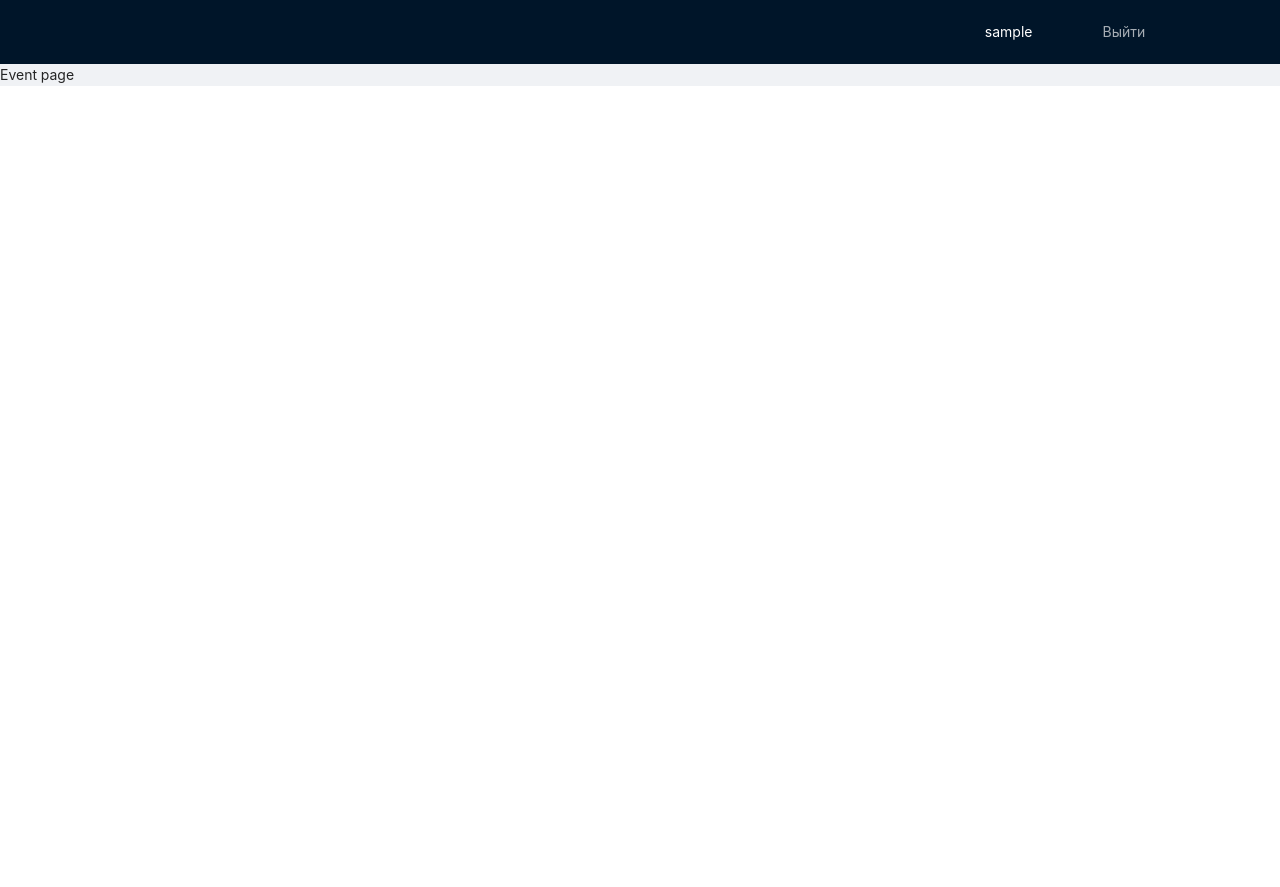
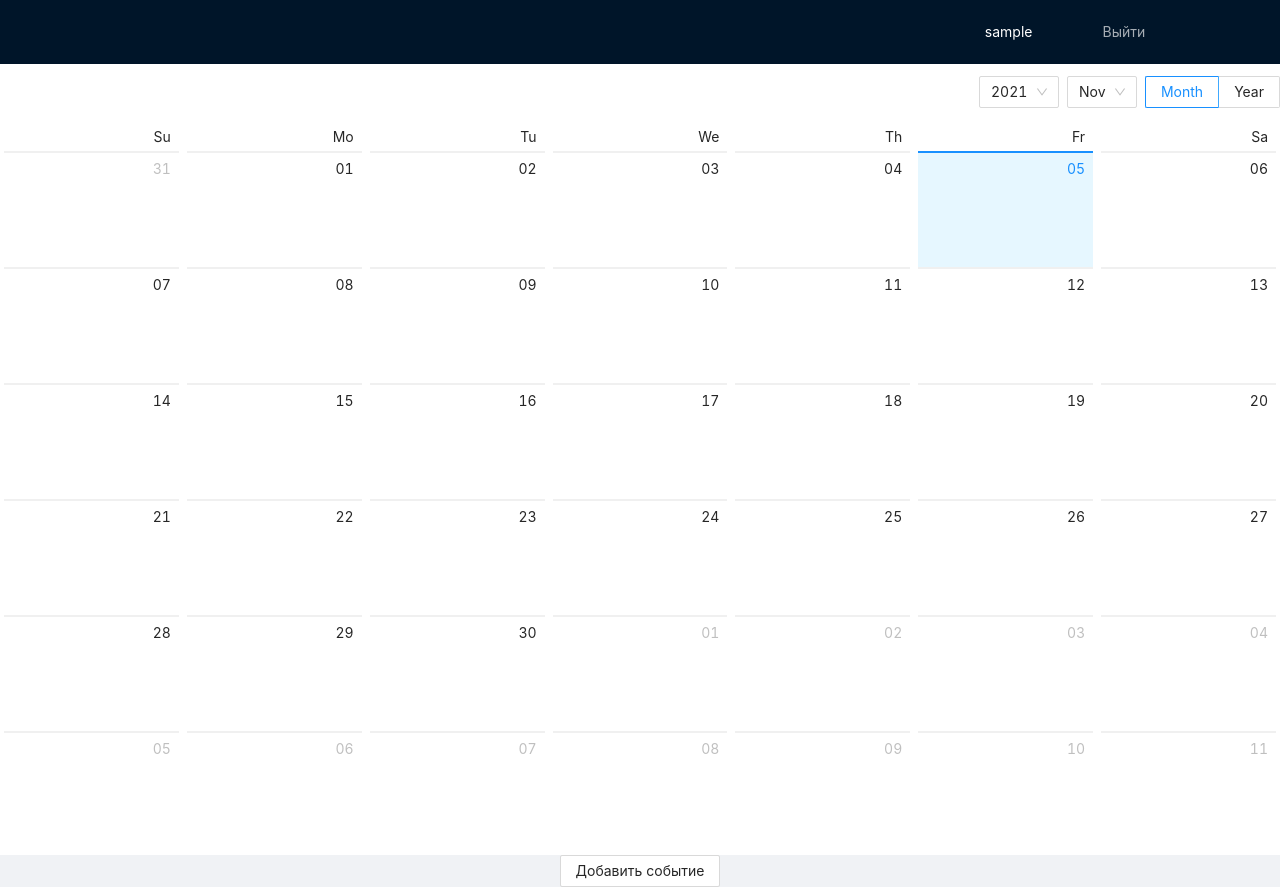
Before and after one commit to voverg/react-calendar, a React (Create React App) app: page / in a window 1280 px wide. Before the commit the page ends 800 px from the top, so only its background shows below. Built offline with nearby package versions, Linux system fonts and the light colour scheme; sample sign-in values are in the browser's storage.

Commit message:
Add a modal component for adding a new event

```diff
--- /dev/null
+++ b/jsconfig.json
@@ -0,0 +1,6 @@
+{
+  "compilerOptions": {
+    "baseUrl": "src"
+  },
+  "include": ["src"]
+}
--- /dev/null
+++ b/src/components/EventCalendar.jsx
@@ -0,0 +1,14 @@
+import React from 'react';
+import { Calendar } from 'antd';
+
+const EventCalendar = (props) => {
+  function onPanelChange(value, mode) {
+    console.log(value.format('YYYY-MM-DD'), mode);
+  }
+
+  return (
+    <Calendar onPanelChange={onPanelChange} />
+  );
+};
+
+export default EventCalendar;
--- a/src/components/index.js
+++ b/src/components/index.js
@@ -1,9 +1,11 @@
 import AppRouter from './AppRouter.jsx';
 import Navbar from './Navbar.jsx';
 import LoginForm from './LoginForm.jsx';
+import EventCalendar from './EventCalendar.jsx';
 
 export {
   AppRouter,
   Navbar,
   LoginForm,
+  EventCalendar,
 }
--- a/src/pages/Event.jsx
+++ b/src/pages/Event.jsx
@@ -1,11 +1,34 @@
-import React from 'react';
+import React, {useState} from 'react';
+import { Layout, Row, Button, Modal } from 'antd';
+
+import {EventCalendar} from '../components';
 
 const Event = (props) => {
+  const [modalVisible, setModalVisible] = useState(false);
 
   return (
-    <div className="event">
-      Event page
-    </div>
+    <Layout>
+      <EventCalendar
+        events={[]}
+      />
+
+      <Row justify="center">
+        <Button
+          onClick={() => setModalVisible(true)}
+        >
+          Добавить событие
+        </Button>
+      </Row>
+
+      <Modal
+        title="Новое событие"
+        visible={modalVisible}
+        onCancel={() => setModalVisible(false)}
+        footer={null}
+      >
+        EventForm
+      </Modal>
+    </Layout>
   );
 };
 
```
Also changed, not shown: src/components/EventForm.jsx (added, +10 -0 lines).
